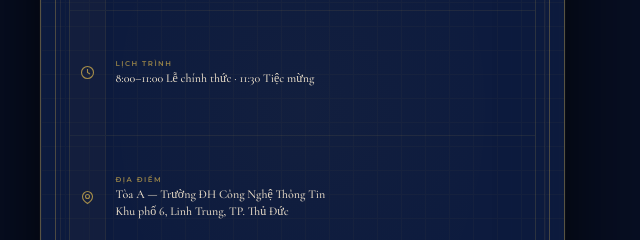
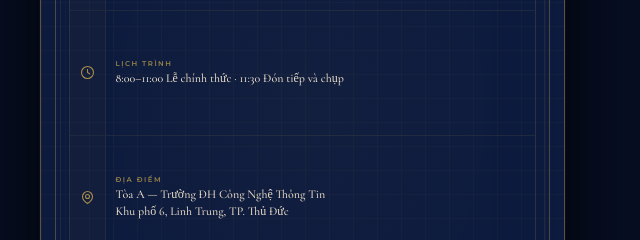
Before and after one commit to hieuuitttnt/ThiepMoiTN-, a plain HTML site: page index.html in a window 1280 px wide. Both pictures are taken after a click on the button "TIẾP ▶". Shown: the part 315-555 px from the top of the page, 338-978 px from the left. Drawn offline with nearby package versions, Linux system fonts and the light colour scheme; a web font is replaced by a local one.

Commit message:
Update schedule description in index.html

```diff
--- a/index.html
+++ b/index.html
@@ -290,7 +290,7 @@
           </div>
           <div class="info-row">
             <div class="info-icon"><svg width="15" height="15" viewBox="0 0 15 15" fill="none" stroke="#c9a84c" stroke-width="1.1"><circle cx="7.5" cy="7.5" r="6"/><path d="M7.5 4v3.5L10 9"/></svg></div>
-            <div class="info-body"><div class="info-lbl">Lịch trình</div><div class="info-val">8:00–11:00 Lễ chính thức · 11:30 Tiệc mừng</div></div>
+            <div class="info-body"><div class="info-lbl">Lịch trình</div><div class="info-val">8:00–11:00 Lễ chính thức · 11:30 Đón tiếp và chụp </div></div>
           </div>
           <div class="info-row">
             <div class="info-icon"><svg width="15" height="15" viewBox="0 0 15 15" fill="none" stroke="#c9a84c" stroke-width="1.1"><path d="M7.5 1.5C5 1.5 2.5 3.8 2.5 6.5C2.5 10.5 7.5 13.5 7.5 13.5S12.5 10.5 12.5 6.5C12.5 3.8 10 1.5 7.5 1.5Z"/><circle cx="7.5" cy="6.5" r="2"/></svg></div>
```
